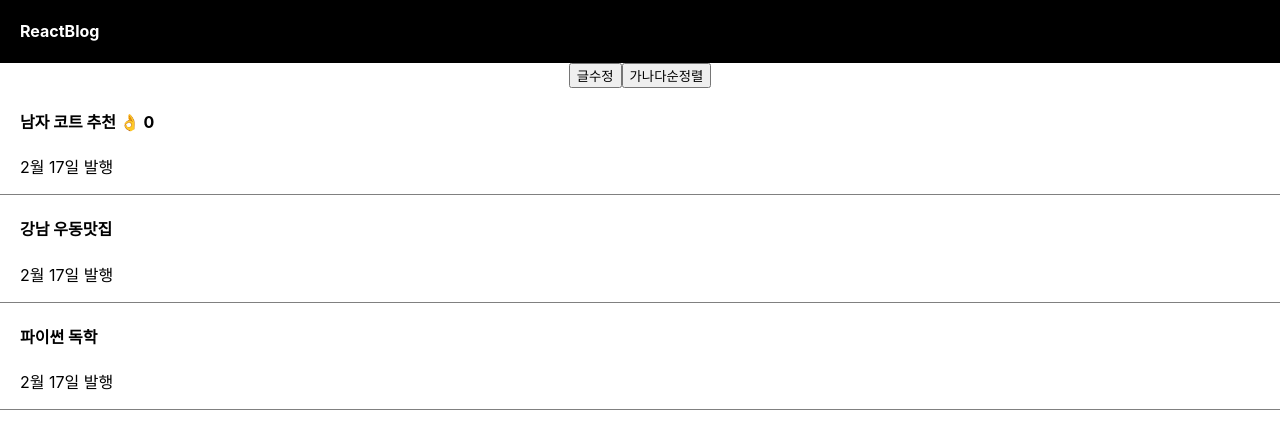
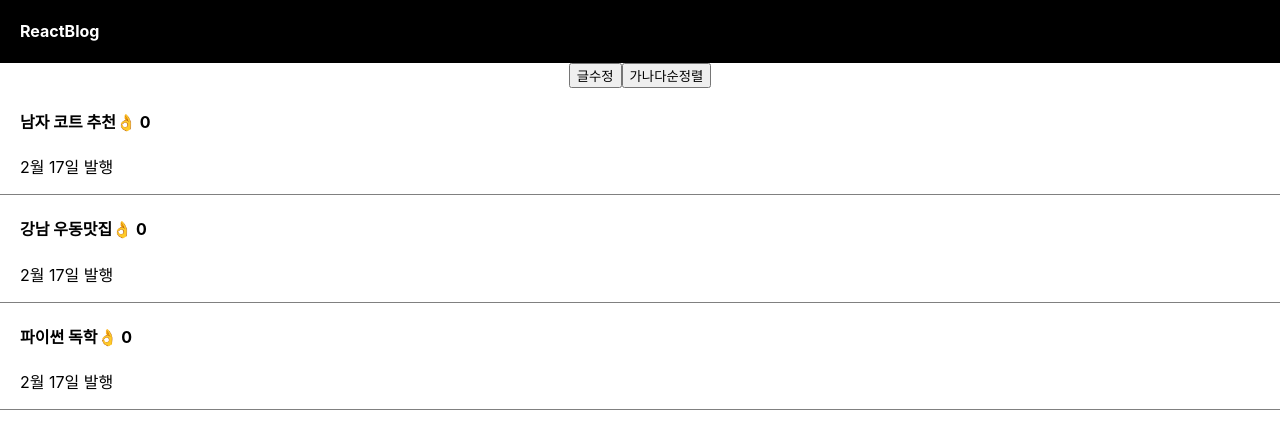
Before and after one commit to JunFe23/blog, a React (Create React App) app: page / in a window 1280 px wide. Shown: the top 428 px of the page. Built offline with nearby package versions, Linux system fonts and the light colour scheme.

Commit message:
숙제 따봉 반영

```diff
--- a/src/App.js
+++ b/src/App.js
@@ -8,8 +8,12 @@ function App() {
 
   let post = '강남 우동 맛집';
   let [글제목 , 글제목변경] = useState(['남자 코트 추천','강남 우동맛집', '파이썬 독학']);
-  let [따봉, 따봉변경] = useState(0);
+  let [따봉, 따봉변경] = useState([0,0,0]);
   let [modal, setModal] = useState(false);
+
+  [1,2,3].map(function(a){
+    return '1233211'
+  })
 
   return (
     <div className="App">
@@ -33,7 +37,7 @@ function App() {
 
       }}>가나다순정렬</button>
 
-      <div className="list">
+      {/* <div className="list">
         <h4>{ 글제목[0] } <span onClick={()=>{ 따봉변경(따봉+1)}}>👌</span> {따봉} </h4>
         <p>2월 17일 발행</p>
       </div>
@@ -44,7 +48,22 @@ function App() {
       <div className="list">
         <h4 onClick={() => {modal == false? setModal(true) : setModal(false)}}>{ 글제목[2] }</h4>
         <p>2월 17일 발행</p>
-      </div>
+      </div> */}
+
+      {
+        글제목.map(function(a, i){
+          return (
+            <div className="list" key={i}>
+              <h4 onClick={()=>{
+                따봉[i] = 따봉[i] + 1
+                console.log(따봉[i])
+                따봉변경(따봉[i])
+                }}>{ 글제목[i] }👌 {따봉[i]}</h4>
+              <p>2월 17일 발행</p>
+            </div>
+          )
+        })
+      }
 
       {
         modal == true ? <Modal/> : null
```
Also changed, not shown: 1 other file (tests, documents, lock files or other folders).
